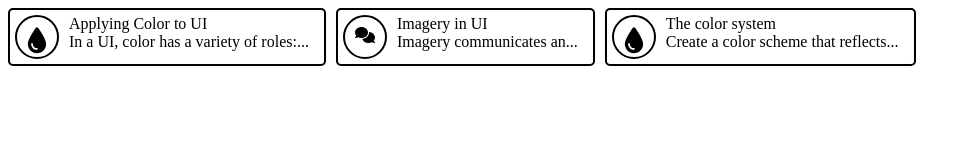
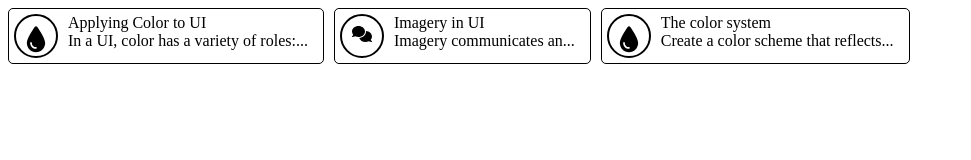
Before and after one commit to Decedis/Tres-Cards, a plain HTML site: page index.html in a window 1280 px wide. Shown: the whole page, without its empty margins (0-971 px from the left). Drawn offline with Linux system fonts and the light colour scheme.

Commit message:
Reduced border width from 2px to 1px on cards

```diff
--- a/style.css
+++ b/style.css
@@ -5,7 +5,7 @@
 }
 .card{
     display: flex;
-    border: 2px black solid;
+    border: 1px black solid;
     border-radius: 5px;
     gap: 10px;
     padding: 5px;
```
